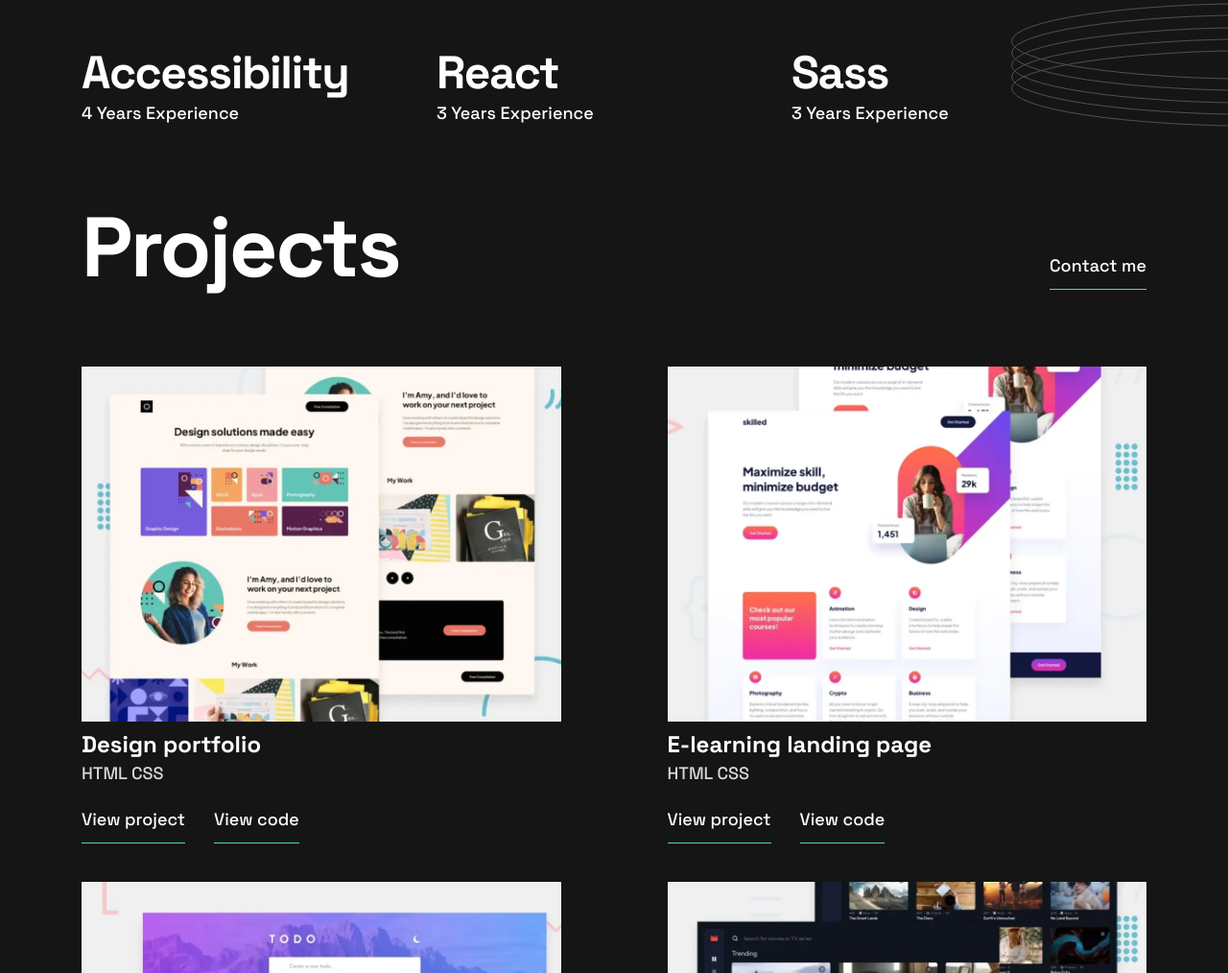
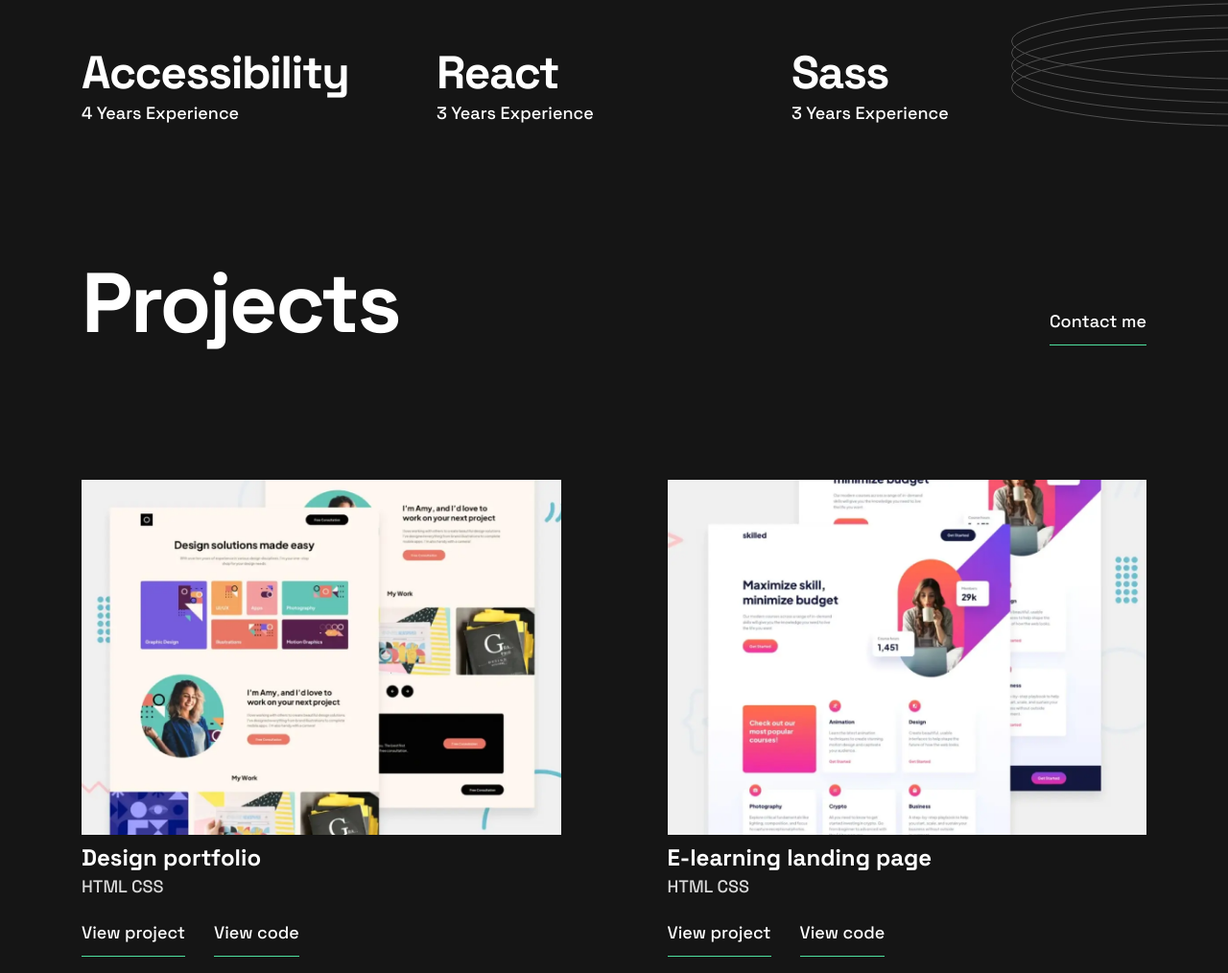
Before and after one commit to hermannleboss/single-page-developer-portfolio, a website built with Vite: page starter-code/index.html in a window 1280 px wide. Shown: the part 982-1996 px from the top of the page at 96% size. Built offline with nearby package versions, Linux system fonts and the light colour scheme.

Commit message:
fix: footer & portfolio responsive

```diff
--- a/starter-code/src/sass/components/_footer.scss
+++ b/starter-code/src/sass/components/_footer.scss
@@ -4,8 +4,11 @@
 
 .footer {
   background-color: $gray;
-  padding-top: 84px;
+  padding-top: 60px;
 
+  @media (min-width: 768px) {
+    padding-top: 84px;
+  }
   &-ending {
     padding-top: 47px;
     padding-bottom: 92px;
--- a/starter-code/src/sass/components/_portfolio.scss
+++ b/starter-code/src/sass/components/_portfolio.scss
@@ -5,10 +5,14 @@
   &-content {
     display: flex;
     flex-wrap: wrap;
-    padding-bottom: 139px;
+    padding-bottom: 80px;
     gap: 40px;
     @media (min-width: 600px) {
+      padding-bottom: 100px;
       justify-content: space-between;
+    }
+    @media (min-width: 768px) {
+      margin-top: 140px;
     }
   }
 
@@ -18,9 +22,12 @@
     align-items: flex-end;
     margin-bottom: 40px;
     margin-top: 80px;
+    @media (min-width: 600px) {
+      margin-bottom: 60px;
+      margin-top: 100px;
+    }
     @media (min-width: 768px) {
-      margin-bottom: 80px;
-      margin-top: 82px;
+      margin-top: 140px;
     }
   }
 
```
